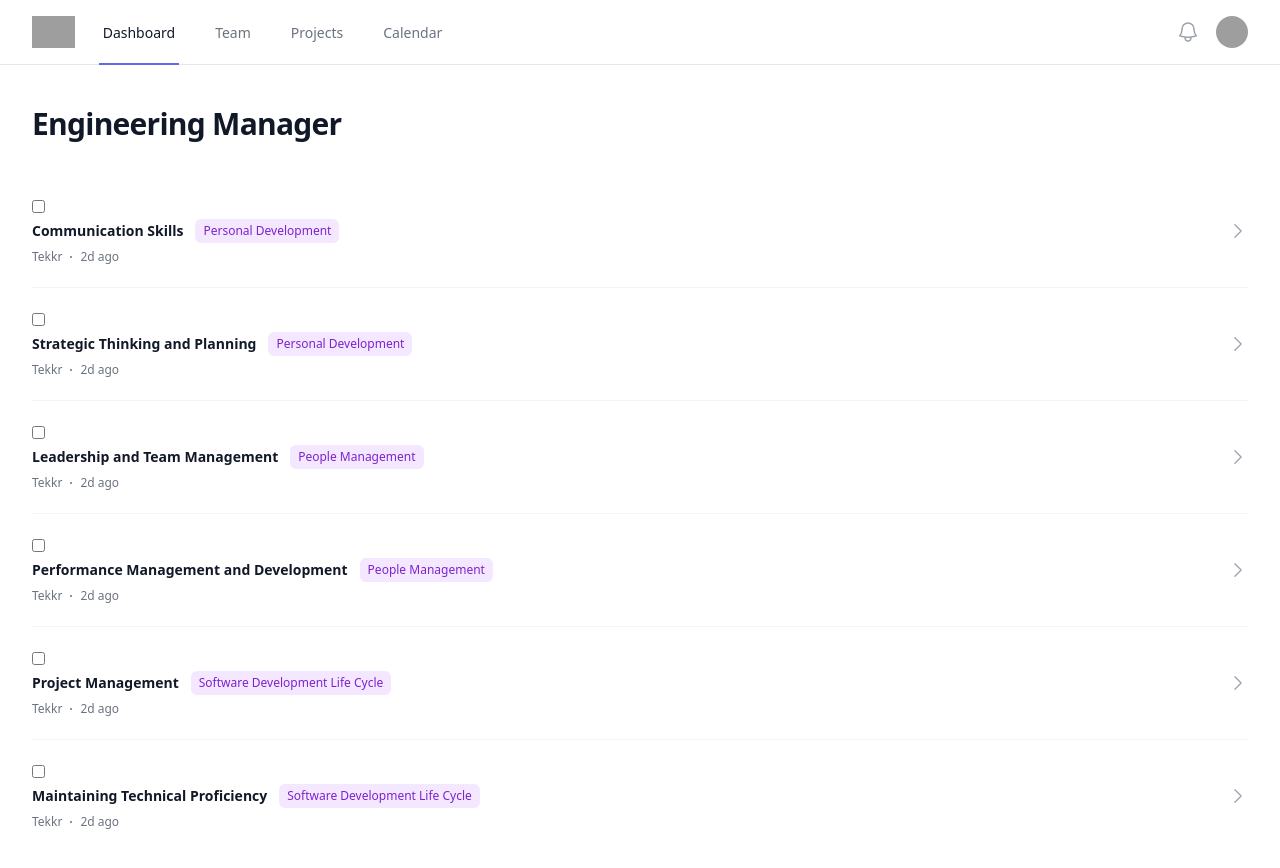
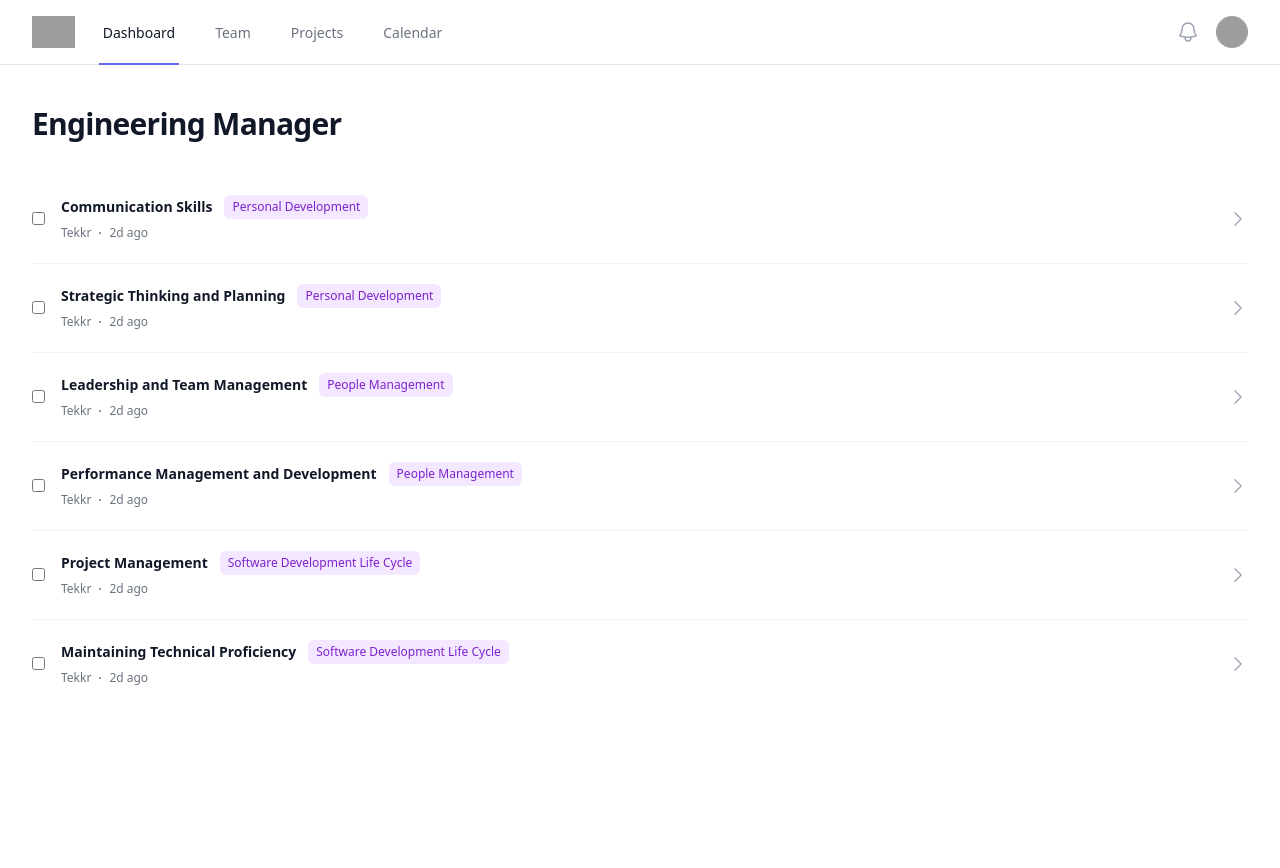
Before and after one commit to pftg/tekkr-idea, a Vue app: page /step/2 in a window 1280 px wide. Shown: the top 868 px of the page. After the commit the page ends 800 px from the top, so only its background shows below. Built offline with nearby package versions, Linux system fonts and the light colour scheme; grey boxes are pictures that could not be loaded; a web font is replaced by a local one.

Commit message:
refact: allow to check status on the list page and click everywhere to open drawer

```diff
--- a/src/components/ThePlaybook.vue
+++ b/src/components/ThePlaybook.vue
@@ -1,15 +1,14 @@
 <template>
   <ul role="list" class="divide-y divide-gray-100">
-    <li v-for="track in tracks" :key="track.id"
-      class="flex flex-wrap items-center justify-between gap-x-6 gap-y-4 py-5 sm:flex-nowrap">
+    <li v-for="track in tracks" :key="track.id" class="flex items-center gap-x-4 py-5 sm:flex-nowrap">
+      <input type="checkbox" :checked="track.selected" @change="toggleSelection(track.id)" />
+
+      <a @click.prevent="showDrawer(track)" href="#" class="flex-1 flex items-center justify-between gap-x-6 gap-y-4">
+
         <div>
-        <input type="checkbox" :checked="track.selected" @change="toggleSelection(track.id)" />
-        <div class="relative flex items-start gap-x-3">
-          <p class="text-sm font-semibold leading-6 text-gray-900">
-            <a @click.prevent="showDrawer(track)" href="#" class="hover:underline">
-              <span class="absolute inset-x-0 -top-px bottom-0" />
+          <div class="flex items-start gap-x-3">
+            <p class="text-sm font-semibold leading-6 text-gray-900 hover:underline">
               {{ track.title }}
-            </a>
             </p>
 
             <p
@@ -29,9 +28,11 @@
             </p>
           </div>
         </div>
+
         <dl class="flex w-full flex-none justify-between gap-x-8 sm:w-auto">
           <ChevronRightIcon class="h-5 w-5 flex-none text-gray-400" aria-hidden="true" />
         </dl>
+      </a>
     </li>
   </ul>
   <Step v-bind="selectedTrack" v-if="selectedTrack" />
```
Lines whose indentation alone changed are shown as unchanged.
